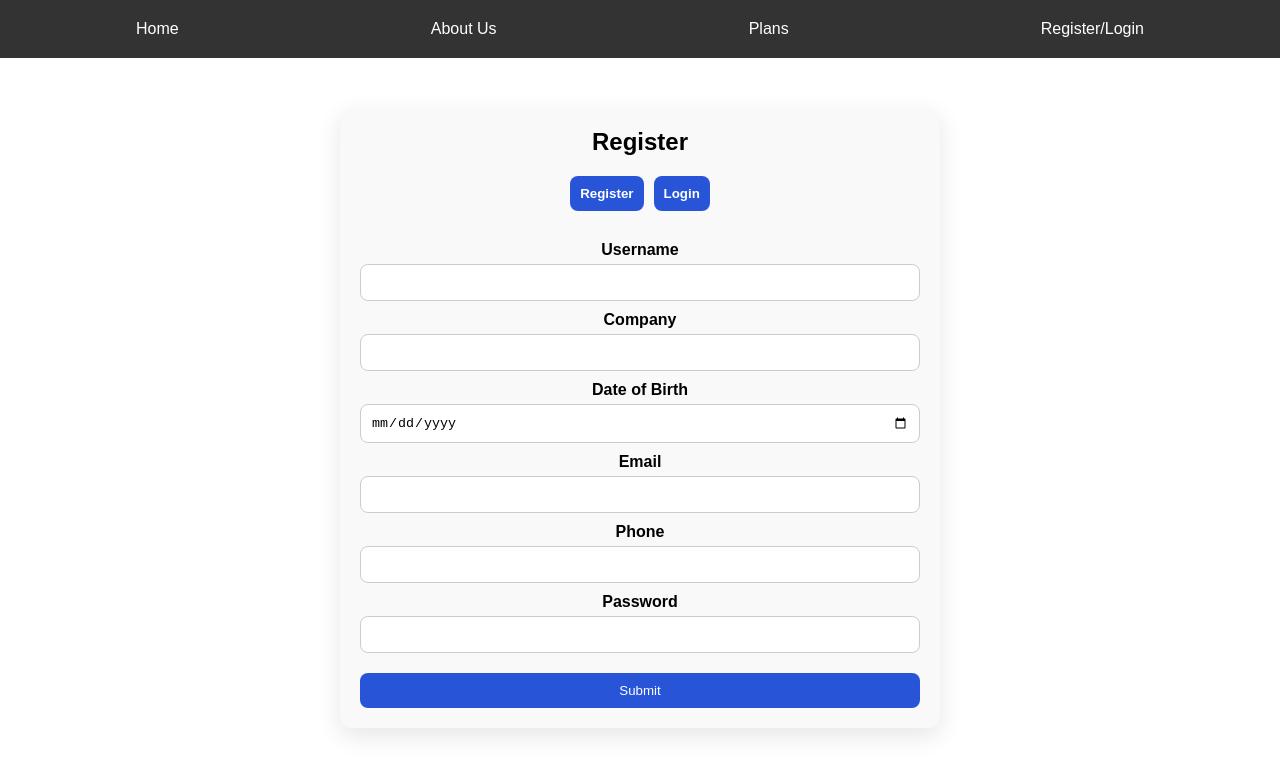
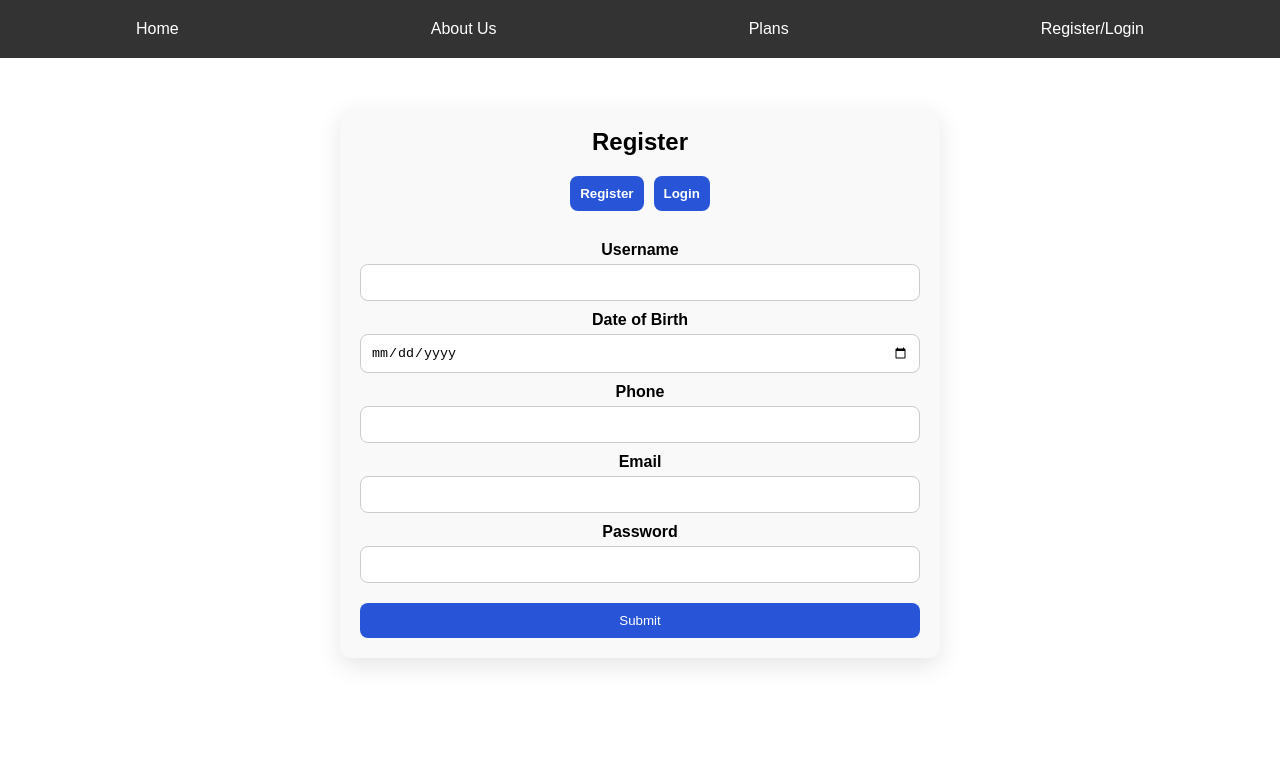
Before and after one commit to CFan7/SnipWise, a React (Create React App) app in the folder frontend/: page /register in a window 1280 px wide. Shown: the top 774 px of the page. Built offline with nearby package versions, Linux system fonts and the light colour scheme.

Commit message:
change the register/login fields

```diff
--- a/frontend/package.json
+++ b/frontend/package.json
@@ -9,7 +9,6 @@
     "react": "^18.3.1",
     "react-dom": "^18.3.1",
     "react-router-dom": "^6.28.0",
-    "react-scripts": "^5.0.1",
     "router-dom": "^3.0.1",
     "web-vitals": "^2.1.4"
   },
@@ -36,5 +35,8 @@
       "last 1 firefox version",
       "last 1 safari version"
     ]
+  },
+  "devDependencies": {
+    "react-scripts": "^5.0.1"
   }
 }
--- a/frontend/src/app/RegisterLogin/RegisterLogin.js
+++ b/frontend/src/app/RegisterLogin/RegisterLogin.js
@@ -52,19 +52,16 @@ const RegisterLogin = ({ onLogin }) => {
             <label>Username</label>
             <input type="text" name="username" value={formData.username} onChange={handleChange} required />
 
-            <label>Company</label>
-            <input type="text" name="company" value={formData.company} onChange={handleChange} required />
-
             <label>Date of Birth</label>
             <input type="date" name="dob" value={formData.dob} onChange={handleChange} required />
+
+            <label>Phone</label>
+            <input type="tel" name="phone" value={formData.phone} onChange={handleChange} required />
           </>
         )}
 
         <label>Email</label>
         <input type="email" name="email" value={formData.email} onChange={handleChange} required />
-
-        <label>Phone</label>
-        <input type="tel" name="phone" value={formData.phone} onChange={handleChange} required />
 
         <label>Password</label>
         <input type="password" name="password" value={formData.password} onChange={handleChange} required />
```
Also changed, not shown: 2 other files (tests, documents, lock files or other folders).
